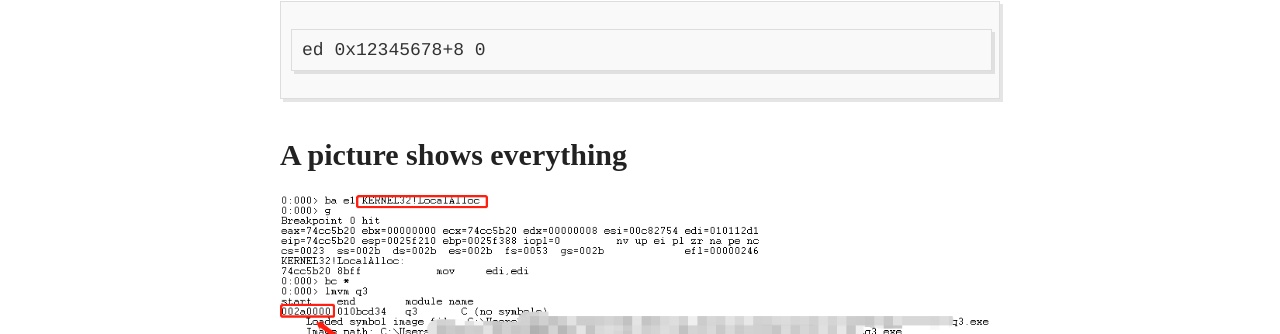
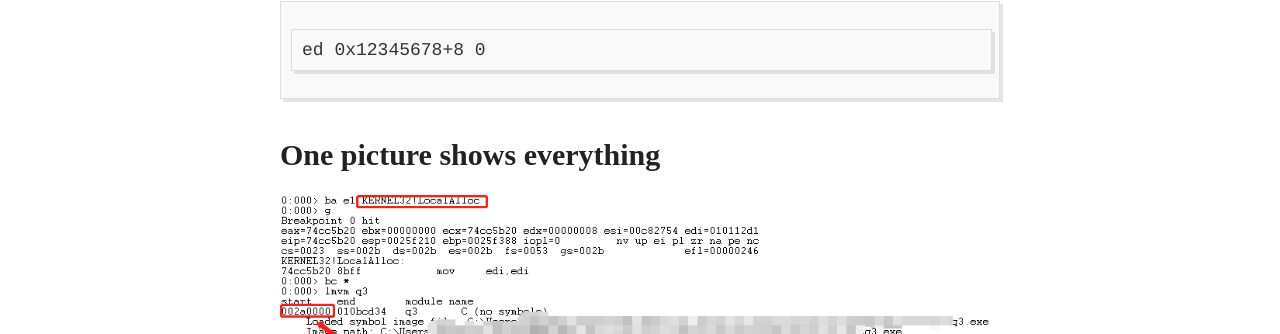
Before and after one commit to shellbombs/shellbombs.github.io, a Jekyll site: the page built from _posts/2019-1-31-bypass-anti-debug-and-anti-virtual-machine-of-VMP.md, in a window 1280 px wide. Shown: the part 1424-1758 px from the top of the page. Built offline with Jekyll 4.4.1, drawn with Linux system fonts in a browser that asks for light colours.

Commit message:
fix typo

````diff
--- a/_posts/2019-1-31-bypass-anti-debug-and-anti-virtual-machine-of-VMP.md
+++ b/_posts/2019-1-31-bypass-anti-debug-and-anti-virtual-machine-of-VMP.md
@@ -45,6 +45,6 @@ The **FLAG** variable is stored just next to the current image load base. so if
 ed 0x12345678+8 0
 ```
 
-# A picture shows everything
+# One picture shows everything
 
 ![_config.yml]({{ site.baseurl }} /images/bypass_vmp.png)
````
